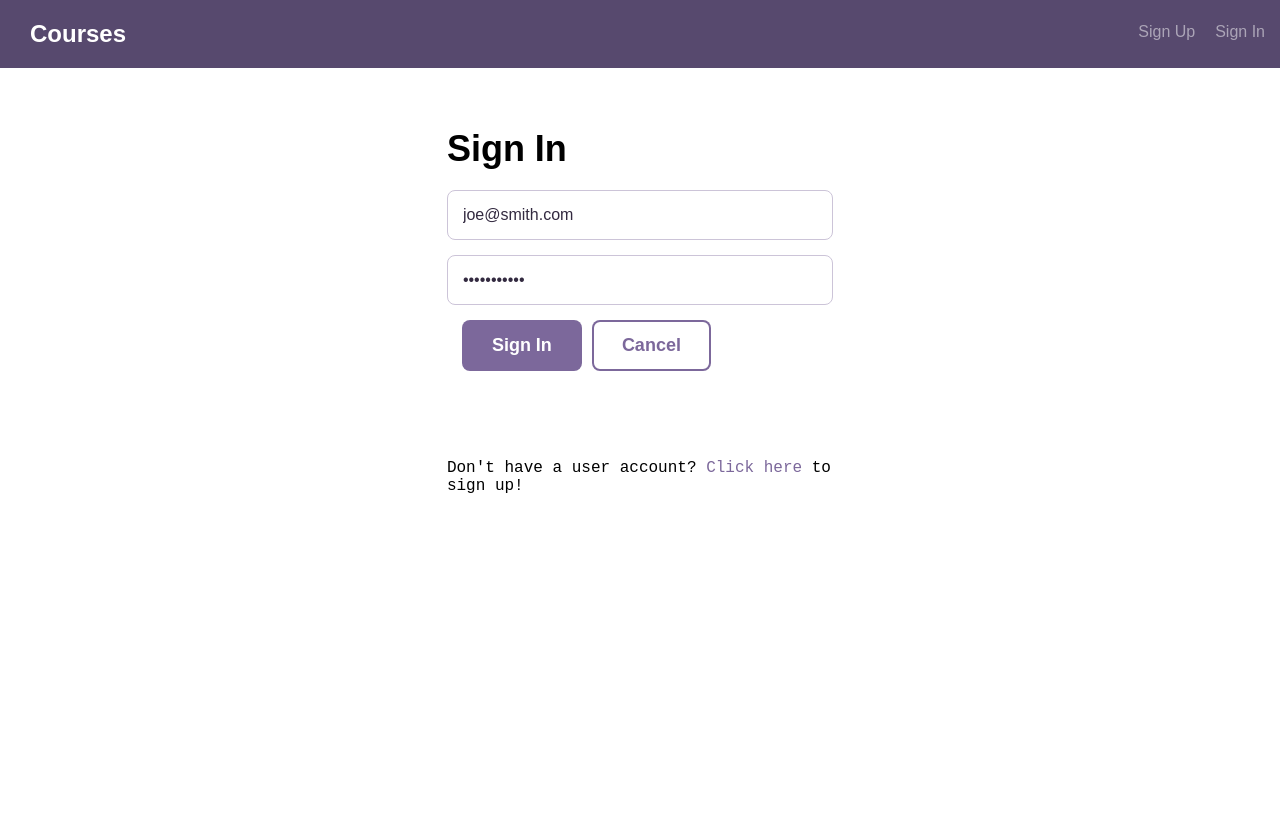
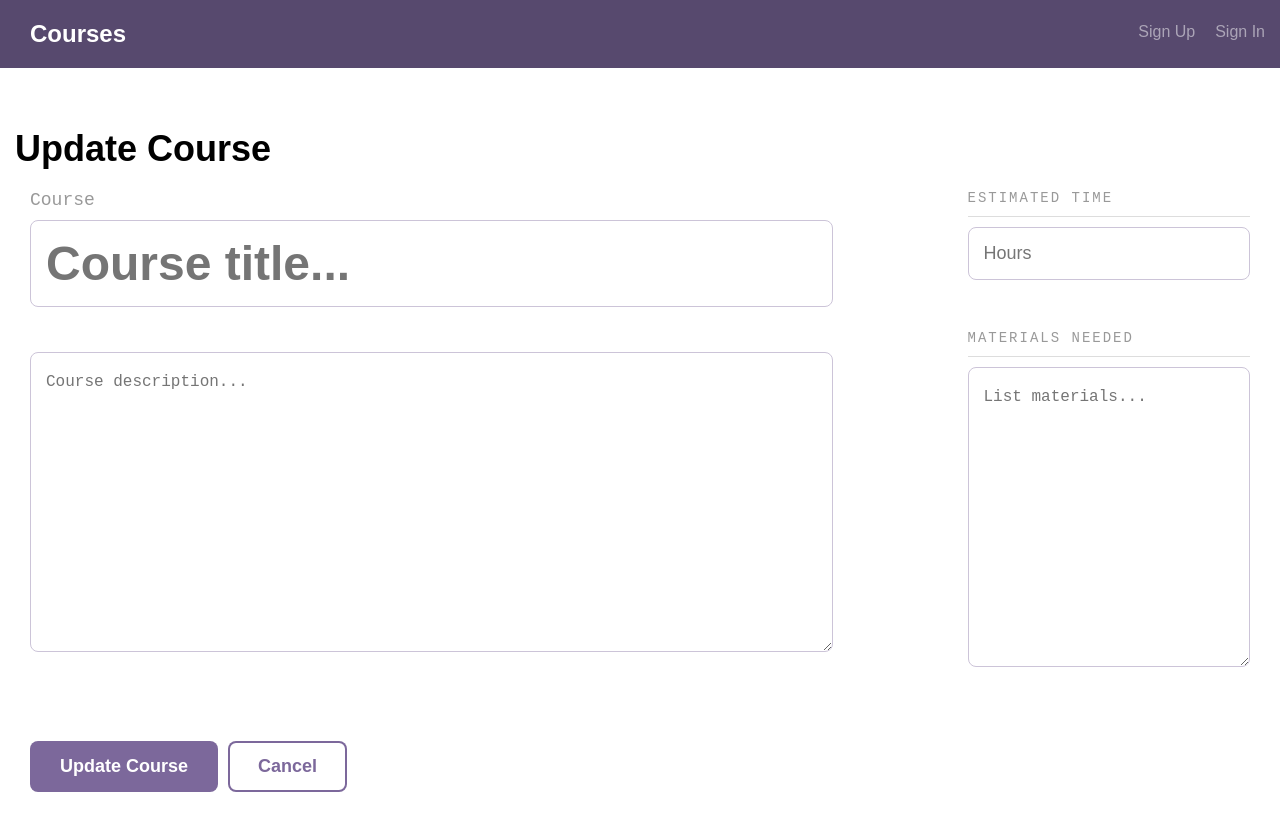
Before and after one commit to dilipagheda/full_stack_app_with_react_and_a_rest_api-v1, a React (Create React App) app in the folder client/: page /courses/1/update in a window 1280 px wide. Before the commit this address led to /signin. Before the commit the page ends 800 px from the top, so only its background shows below. Built offline with nearby package versions, Linux system fonts and the light colour scheme; no server answers.

Commit message:
Revert "Fixed a bug in the API for updateCourse where it was returning 403 when there was no error and 0 records modified."
This reverts commit 3c066f4978555452edd14da277b1c54e8005d191.

```diff
--- a/client/src/HOC/PrivateRoute.js
+++ b/client/src/HOC/PrivateRoute.js
@@ -14,7 +14,7 @@ const isSignedIn = () =>{
     return isSignedIn;
 }
 const PrivateRoute = ({ component: Component, ...rest }) => {
-    return   <Route {...rest} render={(props)=>(isSignedIn()?<Component {...props}/>:<Redirect to={{pathname:"/signin",state: { from: props.location }}} />)} />
+    return   <Route {...rest} render={(props)=>(isSignedIn()?<Component />:<Redirect to={{pathname:"/signin",state: { from: props.location }}} />)} />
 }
 
 export default PrivateRoute
--- a/client/src/components/App.js
+++ b/client/src/components/App.js
@@ -23,7 +23,7 @@ class App extends Component {
           <Route path="/" exact component={Courses} />
           <Switch>
             <PrivateRoute path="/courses/create" exact component={CreateCourse} />
-            <PrivateRoute path="/courses/:id/update" exact component={UpdateCourse} />
+            <Route path="/courses/:id/update" exact component={UpdateCourse} />
             <Route path="/courses/:id"  component={CourseDetail} />
           </Switch>
 
--- a/client/src/components/CreateCourse.js
+++ b/client/src/components/CreateCourse.js
@@ -1,96 +1,15 @@
 import React, {Component} from 'react';
 import { connect } from 'react-redux'
-import {getAuthor} from '../common/utility'
-import ValidationErrors from './ValidationErrors';
 
 const axios = require('axios');
 
 class CreateCourse extends Component {
 
-    // title: "good course",
-    // description:"good course",
-    // estimatedTime:"20 hrs",
-    // materialsNeeded:"material1",
-
     state = {
-        course:{
-            title:'',
-            description:'',
-            estimatedTime:'',
-            materialsNeeded:''
-        },
-        errors:[]
-    }
-
-    handleTitleChange = (event) => {
-        const value = event.target.value;
-        this.setState( (prevState) =>(
-            {course: {...prevState.course,title:value}}
-        ));
-    }
-    handleDescriptionChange = (event) => {
-        const value = event.target.value;
-        this.setState( (prevState) =>(
-            {course: {...prevState.course,description:value}}
-        ));
-    }
-    handleEstimatedTimeChange = (event) => {
-        const value = event.target.value;
-        this.setState( (prevState) =>(
-            {course: {...prevState.course,estimatedTime:value}}
-        ));
-
-    }
-    handleMaterialsNeededChange = (event) => {
-        const value = event.target.value;
-        this.setState( (prevState) =>(
-            {course: {...prevState.course,materialsNeeded:value}}
-        ));
-    }
-
-    handleCancel = (event)=>{
-        event.preventDefault();
-        this.props.history.push("/");
-    }
-
-    handleSubmit = (event)=>{
-        event.preventDefault();
-
-        //Check for errors
-        const errors = [];
-        if(!this.state.course.title || this.state.course.title.length===0){
-            errors.push("Please provide a title!");
-        }
-        if(!this.state.course.description || this.state.course.description.length===0){
-            errors.push("Please provide a description!");
-        }
-        if(errors.length>0){
-            this.setState({errors});
-            return;
-        }
-
-        //Submit the form by making a POST call here
-        axios({
-            url:'http://localhost:5000/api/courses',
-            method:'post',
-            data:{
-                "title":this.state.course.title,
-                "description":this.state.course.description,
-                "user":this.props.user._id
-            },
-            headers:{
-                Authorization:`Basic ${this.props.user.token}`
-            }
-        })
-        .then( response=> {
-            // handle success
-            alert("success!");
-            this.props.history.push("/");
-        })
-        .catch( (error) =>{
-            // handle error
-            this.setState((prevState)=>{return {errors:[...prevState.errors,'Sorry, Something went wrong!']}});
-        })
+        title: "good course",
+        description:"good course",
+        estimatedTime:"20 hrs",
+        materialsNeeded:"material1"
     }
 
     render(){
@@ -98,23 +17,27 @@ class CreateCourse extends Component {
             <div className="bounds course--detail">
             <h1>Create Course</h1>
             <div>
-              <ValidationErrors errors={this.state.errors} />
+              <div>
+                <h2 className="validation--errors--label">Validation errors</h2>
+                <div className="validation-errors">
+                  <ul>
+                    <li>Please provide a value for "Title"</li>
+                    <li>Please provide a value for "Description"</li>
+                  </ul>
+                </div>
+              </div>
               <form>
                 <div className="grid-66">
                   <div className="course--header">
                     <h4 className="course--label">Course</h4>
                     <div>
-                        <input id="title" name="title" type="text" className="input-title course--title--input" placeholder="Course title..."
-                                onChange={this.handleTitleChange}
-                                value={this.state.course.title}/>
+                        <input id="title" name="title" type="text" className="input-title course--title--input" placeholder="Course title..."/>
                     </div>
-                    <p>{getAuthor(this.props.user)}</p>
+                    <p>By Joe Smith</p>
                   </div>
                   <div className="course--description">
                     <div>
-                        <textarea id="description" name="description" className="" placeholder="Course description..."
-                                onChange={this.handleDescriptionChange}
-                                value={this.state.course.description}>
+                        <textarea id="description" name="description" className="" placeholder="Course description...">
                         </textarea>
                     </div>
                   </div>
@@ -126,18 +49,13 @@ class CreateCourse extends Component {
                         <h4>Estimated Time</h4>
                         <div>
                             <input id="estimatedTime" name="estimatedTime" type="text" className="course--time--input"
-                                    placeholder="Hours"
-                                    onChange={this.handleEstimatedTimeChange}
-                                    value={this.state.course.estimatedTime}/>
+                            placeholder="Hours"  />
                         </div>
                       </li>
                       <li className="course--stats--list--item">
                         <h4>Materials Needed</h4>
                         <div>
-                            <textarea id="materialsNeeded" name="materialsNeeded"
-                                        className="" placeholder="List materials..."
-                                        onChange={this.handleMaterialsNeededChange}
-                                        value={this.state.course.materialsNeeded}>
+                            <textarea id="materialsNeeded" name="materialsNeeded" className="" placeholder="List materials...">
                             </textarea>
                         </div>
                       </li>
@@ -145,8 +63,8 @@ class CreateCourse extends Component {
                   </div>
                 </div>
                 <div className="grid-100 pad-bottom">
-                    <button className="button" type="submit" onClick={this.handleSubmit}>Create Course</button>
-                    <button className="button button-secondary" onClick={this.handleCancel}>Cancel</button>
+                    <button className="button" type="submit">Create Course</button>
+                    <button className="button button-secondary">Cancel</button>
                 </div>
               </form>
             </div>
@@ -156,7 +74,7 @@ class CreateCourse extends Component {
 }
 
 const mapStateToProps = state => {
-    return {user:state.userAuth.user}
+    return {user:state.userAuth}
 }
 
 export default connect(mapStateToProps)(CreateCourse)
--- a/client/src/components/UpdateCourse.js
+++ b/client/src/components/UpdateCourse.js
@@ -1,24 +1,22 @@
 import React, {Component} from 'react';
-import {getAuthor} from '../common/utility'
-import { connect } from 'react-redux'
+import {Link} from 'react-router-dom';
 
 const axios = require('axios');
 
 class UpdateCourse extends Component {
 
-    state = {
-        course:{
-            _id:null,
-            title:'',
-            description:'',
-            estimatedTime:'',
-            materialsNeeded:''
-        },
-        errors:[]
-    }
+    state = {course:{
+        title:'',
+        description:'',
+        materialsNeeded:'',
+        estimatedTime:'',
+    }};
 
     componentDidMount() {
+      //console.log(this.props);
       if(this.props.location.state){
+          console.log("found:");
+          console.log(this.props.location.state);
         this.setState({course:this.props.location.state.course})
       }else{
         axios.get(`http://localhost:5000/api/courses/${this.props.match.params.id}`)
@@ -37,78 +35,22 @@ class UpdateCourse extends Component {
       }
     }
 
-    handleTitleChange = (event) => {
-        const value = event.target.value;
-        this.setState( (prevState) =>(
-            {course: {...prevState.course,title:value}}
-        ));
-    }
-    handleDescriptionChange = (event) => {
-        const value = event.target.value;
-        this.setState( (prevState) =>(
-            {course: {...prevState.course,description:value}}
-        ));
-    }
-    handleEstimatedTimeChange = (event) => {
-        const value = event.target.value;
-        this.setState( (prevState) =>(
-            {course: {...prevState.course,estimatedTime:value}}
-        ));
+    getAuthor = ()=>{
+        if(this.state.course.user){
+            return `By ${this.state.course.user.firstName} ${this.state.course.user.lastName}`
+        }else{
+            return null;
+        }
 
     }
-    handleMaterialsNeededChange = (event) => {
-        const value = event.target.value;
-        this.setState( (prevState) =>(
-            {course: {...prevState.course,materialsNeeded:value}}
-        ));
+
+    onCancel = (event)=>{
+        event.preventDefault();
+        this.props.history.push(`/courses/${this.state.course._id}`);
     }
 
-    handleSubmit = (event)=>{
-        alert("submit");
+    handleSubmit = (event) => {
         event.preventDefault();
-
-        //Check for errors
-        const errors = [];
-        if(!this.state.course.title || this.state.course.title.length===0){
-            errors.push("Please provide a title!");
-        }
-        if(!this.state.course.description || this.state.course.description.length===0){
-            errors.push("Please provide a description!");
-        }
-        if(errors.length>0){
-            this.setState({errors});
-            return;
-        }
-
-        //Submit the form by making a POST call here
-        axios({
-            url:`http://localhost:5000/api/courses/${this.state.course._id}`,
-            method:'put',
-            data:{
-                "title":this.state.course.title,
-                "description":this.state.course.description,
-                "user":this.props.user._id,
-                "materialsNeeded":this.props.materialsNeeded,
-                "estimatedTime":this.props.estimatedTime
-            },
-            headers:{
-                Authorization:`Basic ${this.props.user.token}`
-            }
-        })
-        .then( response=> {
-            // handle success
-            alert("success!");
-            this.props.history.push("/");
-        })
-        .catch( (error) =>{
-            // handle error
-            this.setState((prevState)=>{return {errors:[...prevState.errors,'Sorry, Something went wrong!']}});
-        })
-    }
-
-    handleCancel = (event)=>{
-        event.preventDefault();
-        this.props.history.push(`/courses/${this.state.course._id}`);
     }
 
     render(){
@@ -123,16 +65,13 @@ class UpdateCourse extends Component {
                       <h4 className="course--label">Course</h4>
                       <div>
                           <input id="title" name="title" type="text" className="input-title course--title--input" placeholder="Course title..."
-                            onChange={this.handleTitleChange}
-                            value={this.state.course.title}/>
+                          value={this.state.course.title}/>
                       </div>
-                      <p>{getAuthor(this.state.course.user)}</p>
+                      <p>{this.getAuthor()}</p>
                     </div>
                     <div className="course--description">
                       <div>
-                          <textarea id="description" name="description" className="" placeholder="Course description..."
-                            onChange={this.handleDescriptionChange}
-                            value={this.state.course.description}>
+                          <textarea id="description" name="description" className="" placeholder="Course description..." value={this.state.course.description}>
 
                           </textarea>
                       </div>
@@ -145,17 +84,14 @@ class UpdateCourse extends Component {
                           <h4>Estimated Time</h4>
                           <div>
                               <input id="estimatedTime" name="estimatedTime" type="text" className="course--time--input"
-                                placeholder="Hours"
-                                onChange={this.handleEstimatedTimeChange}
-                                value={this.state.course.estimatedTime}/>
+                              placeholder="Hours" value={this.state.course.estimatedTime}/>
                           </div>
                         </li>
                         <li className="course--stats--list--item">
                           <h4>Materials Needed</h4>
                           <div>
-                              <textarea id="materialsNeeded" name="materialsNeeded" className="" placeholder="List materials..."
-                                onChange={this.handleMaterialsNeeded}
-                                value={this.state.course.materialsNeeded}>
+                              <textarea id="materialsNeeded" name="materialsNeeded" className="" placeholder="List materials..." value={this.state.course.materialsNeeded}>
+
                               </textarea>
                            </div>
                         </li>
@@ -164,7 +100,7 @@ class UpdateCourse extends Component {
                   </div>
                   <div className="grid-100 pad-bottom">
                     <button className="button" type="submit" onClick={this.handleSubmit}>Update Course</button>
-                    <button className="button button-secondary" onClick={this.handleCancel}>Cancel</button>
+                    <button className="button button-secondary" onClick={this.onCancel}>Cancel</button>
                   </div>
                 </form>
               </div>
@@ -173,8 +109,4 @@ class UpdateCourse extends Component {
     }
 }
 
-const mapStateToProps = state => {
-    return {user:state.userAuth.user}
-}
-
-export default connect(mapStateToProps)(UpdateCourse)
+export default UpdateCourse
--- a/client/src/components/UserSignIn.js
+++ b/client/src/components/UserSignIn.js
@@ -11,13 +11,11 @@ class UserSignIn extends Component {
     };
 
     handleUserNameChange = (event) => {
-        const value = event.target.value;
-        this.setState({username: value});
+        this.setState({username: event.target.value});
     }
 
     handlePasswordChange = (event) => {
-        const value = event.target.value;
-        this.setState({password: value});
+        this.setState({password: event.target.value});
     }
 
     onCancel = (event)=>{
```
Also changed, not shown: client/src/common/utility.js (deleted, +0 -10 lines), client/src/components/ValidationErrors.js (deleted, +0 -17 lines), 1 other file (tests, documents, lock files or other folders).
